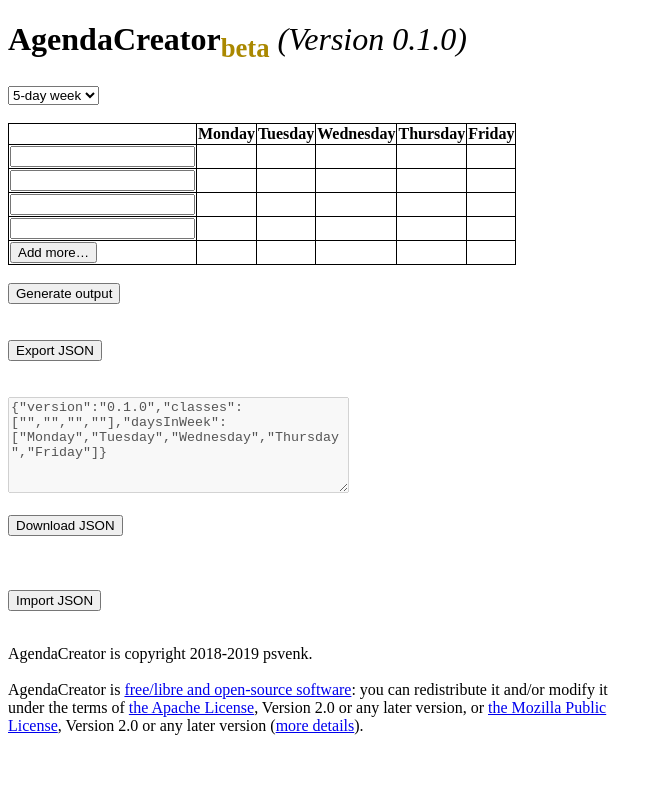
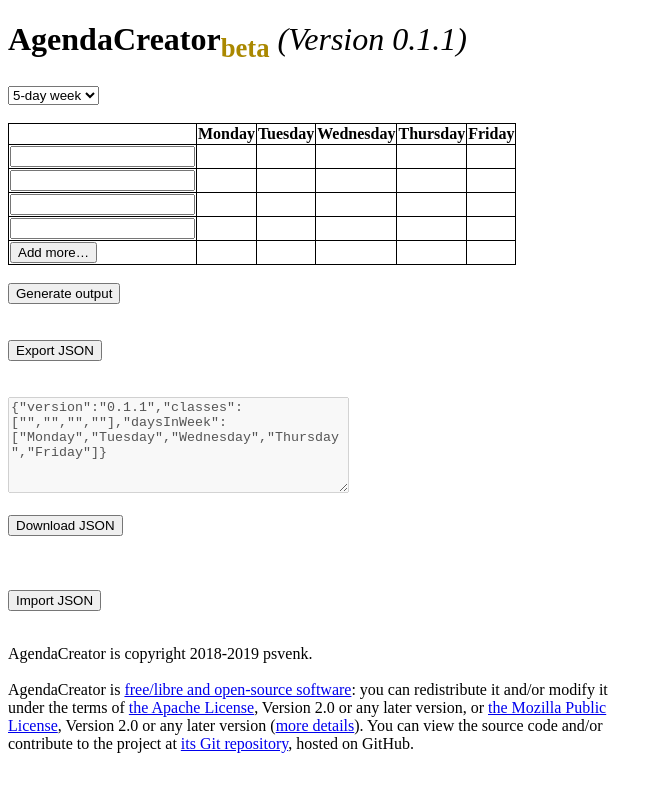
Before and after one commit to psvenk/AgendaCreator, a plain HTML site: page index.html in a window 1280 px wide. Both pictures are taken after a click on the button "Export JSON". Shown: the whole page, without its empty margins (0-663 px from the left). Drawn offline with Linux system fonts and the light colour scheme.

Commit message:
Updated the GitHub Pages site

```diff
--- a/index.html
+++ b/index.html
@@ -19,10 +19,9 @@ SPDX-License-Identifier: Apache-2.0+ OR MPL-2.0+ OR MIT
 		<title>AgendaCreator</title>
 		<link rel="stylesheet" type="text/css" href="style.css" />
 		<script type="text/javascript" src="lib/FileSaver.min.js"></script>
-		<!-- TODO: add package.json file with TypeScript and FileSaver as dependencies -->
 	</head>
 	<body>
-		<h1>AgendaCreator<sub id="betaText">beta</sub> <span class="build">(Version 0.1.0)</span></h1>
+		<h1>AgendaCreator<sub id="betaText">beta</sub> <span class="build">(Version 0.1.1)</span></h1>
 		<select id="daysInWeek">
 			<option value="5" selected="selected">5-day week</option>
 			<option value="7">7-day week</option>
@@ -111,7 +110,7 @@ SPDX-License-Identifier: Apache-2.0+ OR MPL-2.0+ OR MIT
 
 		<p id="copyright">
 			AgendaCreator is copyright 2018-2019 psvenk.<br /><br />
-			AgendaCreator is <a href="https://www.gnu.org/philosophy/free-sw.html">free/libre and open-source software</a>: you can redistribute it and/or modify it under the terms of <a href="https://www.apache.org/licenses/LICENSE-2.0">the Apache License</a>, Version 2.0 or any later version, or <a href="https://www.mozilla.org/en-US/MPL/2.0/">the Mozilla Public License</a>, Version 2.0 or any later version (<a href="licenses/COPYING.html">more details</a>).
+			AgendaCreator is <a href="https://www.gnu.org/philosophy/free-sw.html">free/libre and open-source software</a>: you can redistribute it and/or modify it under the terms of <a href="https://www.apache.org/licenses/LICENSE-2.0">the Apache License</a>, Version 2.0 or any later version, or <a href="https://www.mozilla.org/en-US/MPL/2.0/">the Mozilla Public License</a>, Version 2.0 or any later version (<a href="licenses/COPYING.html">more details</a>). You can view the source code and/or contribute to the project at <a href="https://github.com/psvenk/AgendaCreator">its Git repository</a>, hosted on GitHub.
 		</p>
 
 		<!-- TODO: move this to head and call onload functions on load -->
--- a/main.js
+++ b/main.js
@@ -269,8 +269,8 @@ document.getElementById("generate").addEventListener("click", function () {
  */
 function serialize() {
     var obj = {};
-    obj.version = "0.1.0";
-    // The Node.js build script will change "0.1.0" to the current version
+    obj.version = "0.1.1";
+    // The Node.js build script will change "0.1.1" to the current version
     obj.classes = readClasses();
     obj.daysInWeek = daysInWeek;
     return JSON.stringify(obj); // TODO: Add JSON polyfill
```
